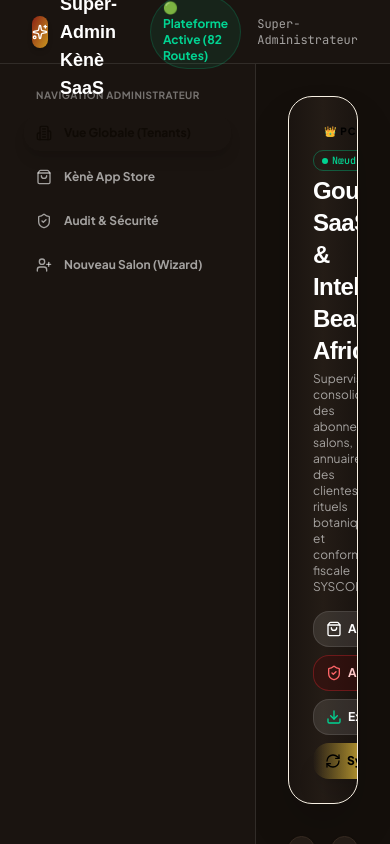
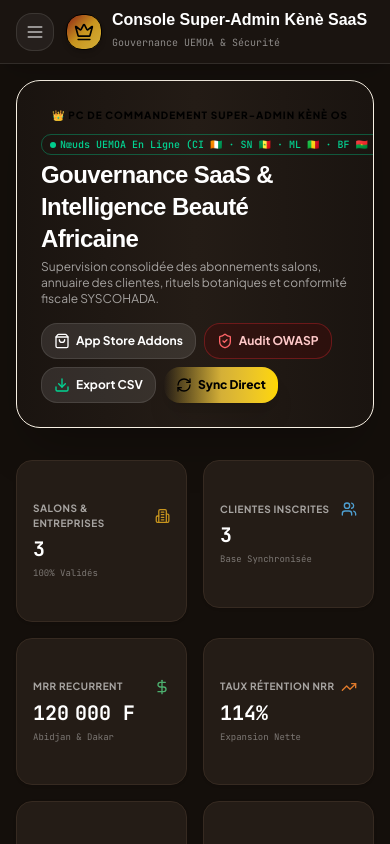
Before and after one commit to Fenezara/kene-os, a Next.js app: page /admin in a window 390 px wide. Shown: the top 844 px of the page. Built offline with nearby package versions, Linux system fonts and the light colour scheme; a web font is replaced by a local one.

Commit message:
fix: Redesign Admin Layout navigation bar to be fully responsive with mobile menu toggle and replace remaining Sparkles AI icons with Crown & Award badges

```diff
--- a/src/app/(admin)/admin/page.tsx
+++ b/src/app/(admin)/admin/page.tsx
@@ -4,7 +4,7 @@ import { useState, useEffect } from 'react';
 import { motion, AnimatePresence } from 'framer-motion';
 import {
   Building2, Users, Calendar, DollarSign, Activity, Briefcase,
-  MoreVertical, Check, ShieldAlert, Phone, Mail, Sparkles, RefreshCw,
+  MoreVertical, Check, ShieldAlert, Phone, Mail, Award, RefreshCw,
   TrendingUp, Globe, Store, FileText, Download, Printer, Search,
   Filter, ShieldCheck, Zap, AlertCircle, Eye, ArrowUpRight, Cpu, Sprout, ShoppingBag, Trash2
 } from 'lucide-react';
@@ -544,7 +544,7 @@ export default function AdminDashboardPage() {
                         </TableCell>
                         <TableCell>
                           <Badge className="bg-[var(--gold-kene)]/20 text-[var(--gold-kene)] font-mono font-bold text-xs">
-                            ✨ {client.points || 1250} Pts
+                            🌿 {client.points || 1250} Pts
                           </Badge>
                         </TableCell>
                         <TableCell className="text-right">
--- a/src/app/(admin)/layout.tsx
+++ b/src/app/(admin)/layout.tsx
@@ -1,9 +1,10 @@
 'use client';
 
-import React, { useEffect } from 'react';
+import React, { useEffect, useState } from 'react';
 import Link from 'next/link';
 import { usePathname } from 'next/navigation';
-import { Building2, ShoppingBag, ShieldCheck, Sparkles, UserPlus } from 'lucide-react';
+import { Building2, ShoppingBag, ShieldCheck, UserPlus, Crown, Menu, X, ArrowLeft } from 'lucide-react';
+import { Button } from '@/components/ui/button';
 
 export default function AdminLayout({
   children,
@@ -11,6 +12,7 @@ export default function AdminLayout({
   children: React.ReactNode
 }) {
   const pathname = usePathname();
+  const [mobileMenuOpen, setMobileMenuOpen] = useState(false);
 
   useEffect(() => {
     // Ensure active admin session cookie is set for smooth super-admin navigation
@@ -19,39 +21,89 @@ export default function AdminLayout({
     }
   }, []);
 
+  // Don't render admin header/sidebar on the isolated admin login page
+  if (pathname === '/admin/login') {
+    return <>{children}</>;
+  }
+
   const adminNav = [
-    { href: '/admin', label: 'Vue Globale (Tenants)', icon: Building2 },
-    { href: '/admin/marketplace', label: 'Kènè App Store', icon: ShoppingBag },
-    { href: '/admin/security', label: 'Audit & Sécurité', icon: ShieldCheck },
+    { href: '/admin', label: 'Vue Globale (Salons)', icon: Building2 },
+    { href: '/admin/marketplace', label: 'Marketplace Addons', icon: ShoppingBag },
+    { href: '/admin/security', label: 'Audit & Sécurité OWASP', icon: ShieldCheck },
     { href: '/onboarding', label: 'Nouveau Salon (Wizard)', icon: UserPlus },
   ];
 
   return (
     <div className="min-h-screen bg-[#0F0A05] text-[#F8F1E4] flex flex-col font-sans">
-      {/* Top Navbar */}
-      <header className="h-16 bg-[#1A1410] border-b border-white/10 px-8 flex items-center justify-between sticky top-0 z-50">
-        <Link href="/admin" className="flex items-center gap-3">
-          <div className="w-8 h-8 rounded-xl bg-gradient-to-br from-[#8A1C14] to-[#C8951E] flex items-center justify-center font-bold text-white font-display shadow-md">
-            <Sparkles className="w-4 h-4 text-white" />
-          </div>
-          <span className="font-display font-bold text-lg text-white">
-            Console Super-Admin <span className="text-[var(--gold-kene)]">Kènè SaaS</span>
-          </span>
-        </Link>
-        <div className="flex items-center gap-4">
-          <span className="text-xs bg-emerald-500/10 text-emerald-400 border border-emerald-500/20 px-3 py-1 rounded-full font-bold">
-            🟢 Plateforme Active (82 Routes)
-          </span>
-          <div className="text-xs text-white/60 font-mono">
-            Super-Administrateur
-          </div>
+      {/* ── TOP STICKY NAVBAR ── */}
+      <header className="h-16 bg-[#1A1410] border-b border-white/10 px-4 md:px-8 flex items-center justify-between sticky top-0 z-50 shadow-xl">
+        <div className="flex items-center gap-3">
+          <button
+            onClick={() => setMobileMenuOpen(!mobileMenuOpen)}
+            className="md:hidden p-2 rounded-xl text-white/70 hover:text-white bg-white/5 border border-white/10"
+            aria-label="Toggle Navigation Menu"
+          >
+            {mobileMenuOpen ? <X className="w-5 h-5" /> : <Menu className="w-5 h-5" />}
+          </button>
+
+          <Link href="/admin" className="flex items-center gap-2.5">
+            <div className="w-9 h-9 rounded-xl bg-gradient-to-br from-[#8A1C14] via-[#C8951E] to-[#D4AF37] flex items-center justify-center font-bold text-black shadow-md border border-[var(--gold-kene)]/40">
+              <Crown className="w-5 h-5 text-black" />
+            </div>
+            <div>
+              <span className="font-display font-black text-base text-white block leading-none">
+                Console Super-Admin <span className="text-[var(--gold-kene)]">Kènè SaaS</span>
+              </span>
+              <span className="text-[10px] text-white/50 font-mono">Gouvernance UEMOA & Sécurité</span>
+            </div>
+          </Link>
+        </div>
+
+        {/* Desktop Header Stats */}
+        <div className="hidden sm:flex items-center gap-4">
+          <Badge className="bg-emerald-500/10 text-emerald-400 border border-emerald-500/20 text-xs px-3 py-1 font-bold">
+            🟢 Plateforme Active (SOC2 / OWASP)
+          </Badge>
+          <Link href="/login">
+            <Button size="sm" variant="outline" className="border-white/10 text-xs text-white/80 hover:bg-white/5 h-8">
+              <ArrowLeft className="w-3.5 h-3.5 mr-1" /> Sortie Admin
+            </Button>
+          </Link>
         </div>
       </header>
 
-      {/* Main Container */}
+      {/* ── MOBILE DROPDOWN MENU ── */}
+      {mobileMenuOpen && (
+        <div className="md:hidden bg-[#1A1410] border-b border-white/10 p-4 space-y-2 z-40">
+          <div className="text-[10px] font-bold uppercase tracking-wider text-white/40 mb-2 px-2">
+            Navigation Administrateur
+          </div>
+          {adminNav.map((item) => {
+            const isActive = pathname === item.href;
+            const Icon = item.icon;
+            return (
+              <Link
+                key={item.href}
+                href={item.href}
+                onClick={() => setMobileMenuOpen(false)}
+                className={`flex items-center gap-3 px-3 py-2.5 rounded-xl text-xs font-bold transition-all ${
+                  isActive
+                    ? 'bg-[var(--gold-kene)] text-[#0F0A05] shadow-lg font-black'
+                    : 'text-white/70 hover:text-white hover:bg-white/5'
+                }`}
+              >
+                <Icon className="w-4 h-4" />
+                <span>{item.label}</span>
+              </Link>
+            );
+          })}
+        </div>
+      )}
+
+      {/* ── MAIN CONTAINER WITH SIDEBAR & RESPONSIVE MAIN CONTENT ── */}
       <div className="flex-1 flex">
-        {/* Left Nav */}
-        <aside className="w-64 bg-[#1A1410] border-r border-white/10 p-6 space-y-2 shrink-0">
+        {/* Desktop Sidebar */}
+        <aside className="hidden md:block w-64 bg-[#1A1410] border-r border-white/10 p-6 space-y-2 shrink-0">
           <div className="text-[10px] font-bold uppercase tracking-wider text-white/40 mb-3 px-3">
             Navigation Administrateur
           </div>
@@ -62,9 +114,9 @@ export default function AdminLayout({
               <Link
                 key={item.href}
                 href={item.href}
-                className={`flex items-center gap-3 px-3 py-2.5 rounded-xl text-xs font-bold transition-all ${
+                className={`flex items-center gap-3 px-3.5 py-3 rounded-xl text-xs font-bold transition-all ${
                   isActive
-                    ? 'bg-[var(--gold-kene)] text-[#0F0A05] shadow-lg'
+                    ? 'bg-gradient-to-r from-[var(--gold-kene)] to-[#D4AF37] text-black shadow-lg font-black'
                     : 'text-white/60 hover:text-white hover:bg-white/5'
                 }`}
               >
@@ -75,11 +127,19 @@ export default function AdminLayout({
           })}
         </aside>
 
-        {/* Content */}
-        <main className="flex-1 p-8 overflow-y-auto bg-[#140F0B]">
+        {/* Main Content Area */}
+        <main className="flex-1 p-4 sm:p-6 md:p-8 overflow-y-auto bg-[#140F0B]">
           {children}
         </main>
       </div>
     </div>
   );
 }
+
+function Badge({ children, className }: { children: React.ReactNode; className?: string }) {
+  return (
+    <span className={`inline-flex items-center rounded-full ${className}`}>
+      {children}
+    </span>
+  );
+}
```
